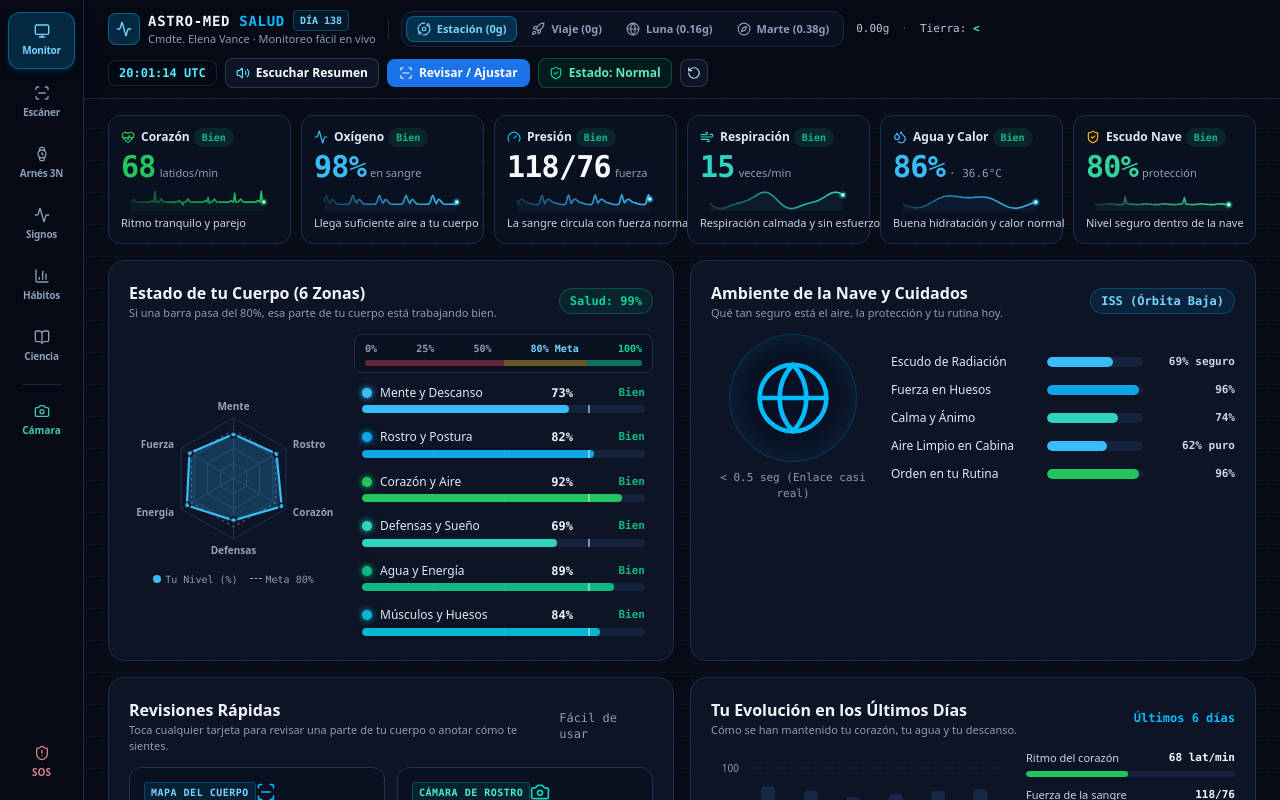
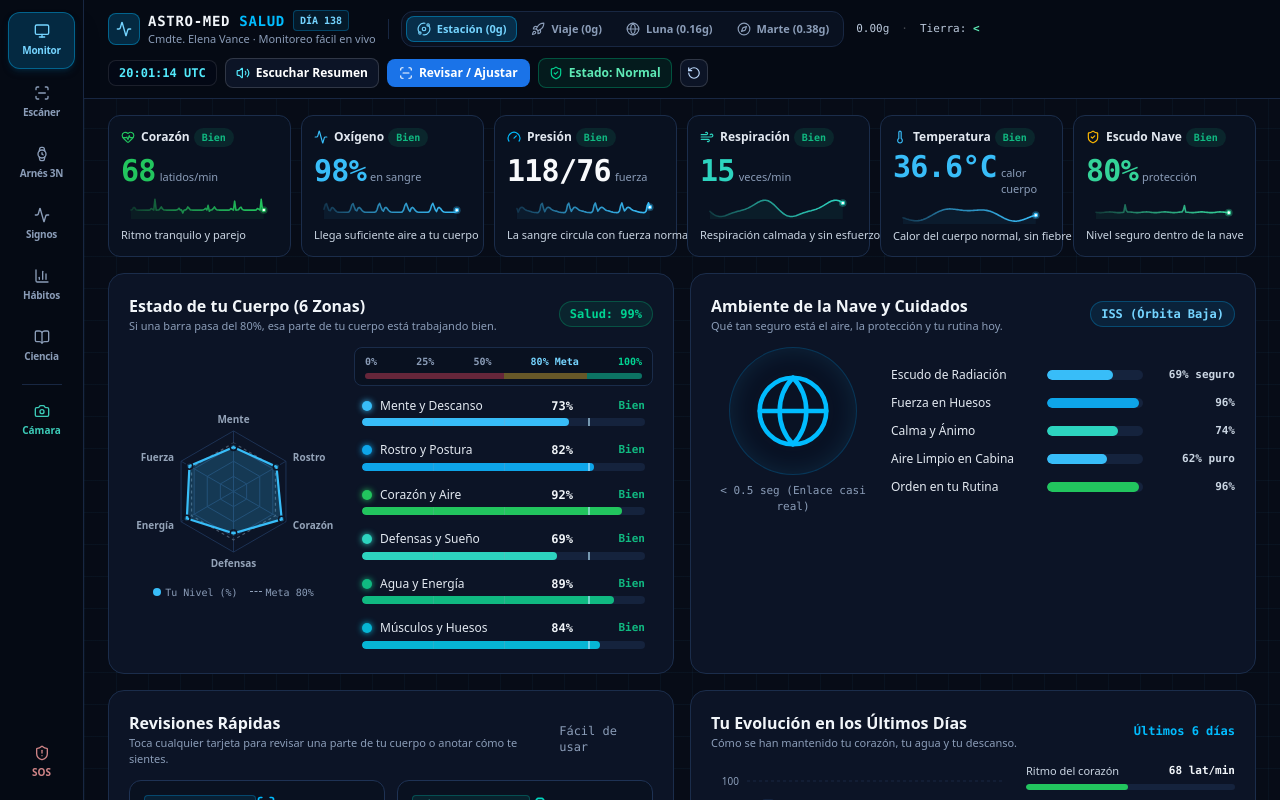
Before and after one commit to oluvalero-ui/astro-health-monitor, a Next.js app: page / in a window 1280 px wide. Shown: the top 800 px of the page. Built offline with nearby package versions, Linux system fonts and the light colour scheme.

Commit message:
feat: dedicate card 5 of PrimaryVitalsStrip exclusively to body temperature

```diff
--- a/src/components/PrimaryVitalsStrip.tsx
+++ b/src/components/PrimaryVitalsStrip.tsx
@@ -3,21 +3,21 @@
 import React from "react";
 import {
   Activity,
-  Droplets,
   Gauge,
   HeartPulse,
   ShieldCheck,
+  Thermometer,
   Wind,
 } from "lucide-react";
 import { BiomarkerData, HealthStatus, SystemZoneId } from "@/types/astronaut";
 import {
   evaluateBpStatus,
   evaluateBpmStatus,
-  evaluateHydrationStatus,
   evaluateMinuteVentilationStatus,
   evaluatePerfusionIndexStatus,
   evaluateRadiationStatus,
   evaluateRespiratoryRateStatus,
+  evaluateSkinTempStatus,
   evaluateSpo2Status,
   evaluateTempStatus,
   STATUS_HEX,
@@ -61,9 +61,9 @@ export default function PrimaryVitalsStrip({
     evaluateRespiratoryRateStatus(b.respiratoryRateRpm),
     evaluateMinuteVentilationStatus(b.minuteVentilationLpm),
   ]);
-  const waterEnergyStatus = worstStatus([
-    evaluateHydrationStatus(b.hydrationPercent),
+  const tempStatus = worstStatus([
     evaluateTempStatus(b.bodyTempC),
+    evaluateSkinTempStatus(b.skinTempC),
   ]);
   const radStatus = evaluateRadiationStatus(b.dailyRadiationMsv);
 
@@ -72,7 +72,7 @@ export default function PrimaryVitalsStrip({
   const bpColor = getVitalDisplayColor(bpStatus, "#f8fafc");
   const bpWaveColor = getVitalDisplayColor(bpStatus, "#38bdf8");
   const respColor = getVitalDisplayColor(respStatus, "#2dd4bf");
-  const waterColor = getVitalDisplayColor(waterEnergyStatus, "#38bdf8");
+  const tempColor = getVitalDisplayColor(tempStatus, "#38bdf8");
   const radColor = getVitalDisplayColor(radStatus, "#34d399");
 
   const radShieldPercent = Math.max(
@@ -108,12 +108,12 @@ export default function PrimaryVitalsStrip({
       ? "Respiras rápido, relaja los hombros"
       : "Cuesta respirar, pide apoyo";
 
-  const waterSimpleText =
-    waterEnergyStatus === "optimal"
-      ? "Buena hidratación y calor normal"
-      : waterEnergyStatus === "warning"
-      ? "Toma un vaso de agua pronto"
-      : "Falta agua o tienes calor alto";
+  const tempSimpleText =
+    tempStatus === "optimal"
+      ? "Calor del cuerpo normal, sin fiebre"
+      : tempStatus === "warning"
+      ? "Cuerpo algo caliente, toma agua y descansa"
+      : "Fiebre o calor alto, revisa el protocolo";
 
   const radSimpleText =
     radStatus === "optimal"
@@ -314,48 +314,48 @@ export default function PrimaryVitalsStrip({
         </p>
       </button>
 
-      {/* 5. Agua y Energía */}
+      {/* 5. Temperatura */}
       <button
         type="button"
         onClick={() => onSelectZone("abdomen")}
-        className={`group flex cursor-pointer flex-col justify-between rounded-xl border bg-[#091120] p-3 text-left transition ${BORDER_BY_STATUS[waterEnergyStatus]}`}
+        className={`group flex cursor-pointer flex-col justify-between rounded-xl border bg-[#091120] p-3 text-left transition ${BORDER_BY_STATUS[tempStatus]}`}
       >
         <div className="flex items-center justify-between gap-1">
           <span className="flex items-center gap-1.5 text-xs font-bold text-slate-200">
-            <Droplets className="h-3.5 w-3.5 shrink-0" style={{ color: waterColor }} />
-            Agua y Calor
+            <Thermometer className="h-3.5 w-3.5 shrink-0" style={{ color: tempColor }} />
+            Temperatura
           </span>
           <span
             className="rounded-full px-2 py-0.5 font-mono-hud text-[10px] font-bold"
             style={{
-              backgroundColor: `${STATUS_HEX[waterEnergyStatus]}20`,
-              color: STATUS_HEX[waterEnergyStatus],
+              backgroundColor: `${STATUS_HEX[tempStatus]}20`,
+              color: STATUS_HEX[tempStatus],
             }}
           >
-            {STATUS_LABELS[waterEnergyStatus]}
+            {STATUS_LABELS[tempStatus]}
           </span>
         </div>
 
         <div className="my-0.5 flex items-baseline justify-between gap-1">
           <span
             className="font-mono-hud text-2xl font-bold tracking-tight sm:text-3xl"
-            style={{ color: waterColor }}
+            style={{ color: tempColor }}
           >
-            {b.hydrationPercent}%
+            {b.bodyTempC.toFixed(1)}°C
           </span>
-          <span className="font-mono-hud text-[11px] font-medium text-slate-400">
-            · {b.bodyTempC.toFixed(1)}°C
+          <span className="text-[11px] font-medium text-slate-400">
+            calor cuerpo
           </span>
         </div>
 
         <LivePhysioWaveform
           mode="metab"
-          color={waterColor}
+          color={tempColor}
           heightClass="h-6"
         />
 
         <p className="mt-1 truncate text-[11px] text-slate-300">
-          {waterSimpleText}
+          {tempSimpleText}
         </p>
       </button>
 
```
